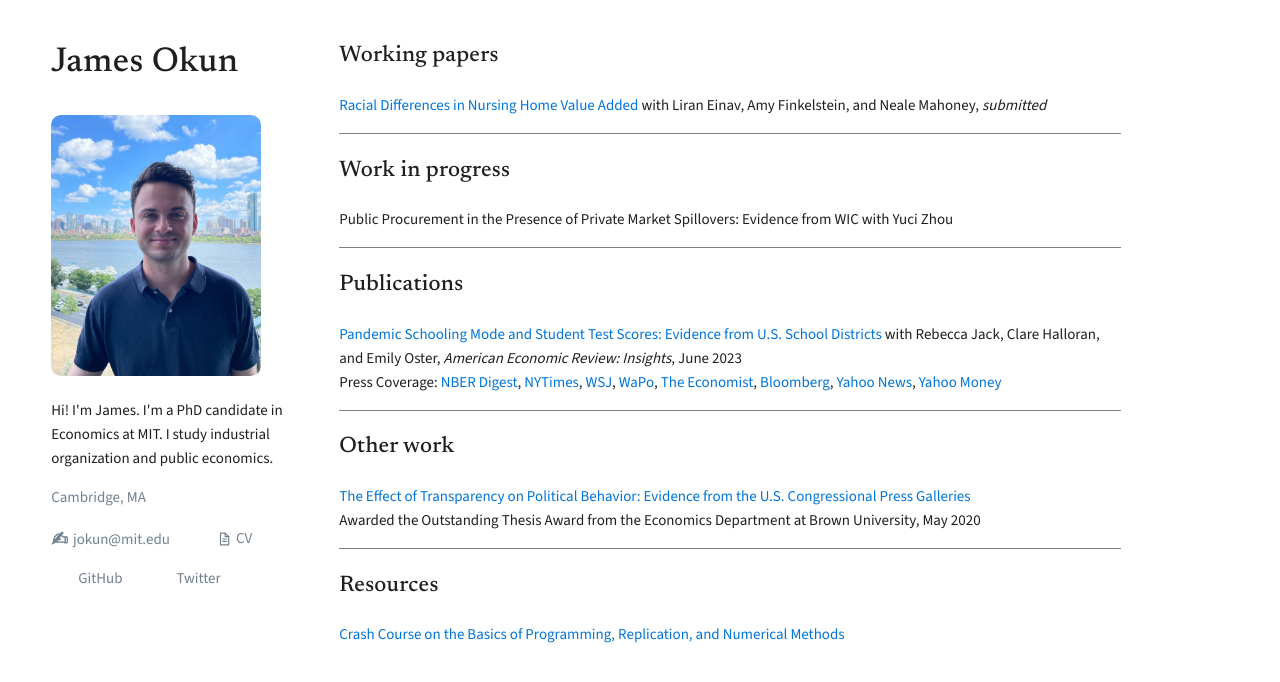
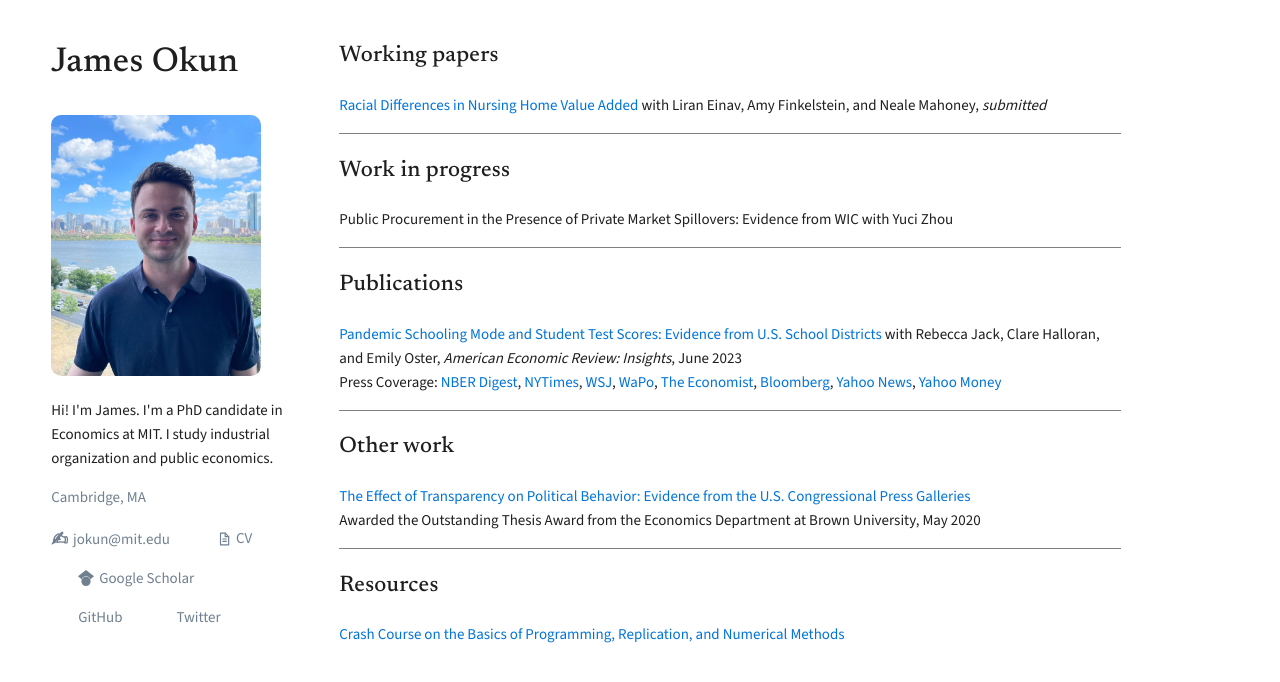
Before and after one commit to jamesokun/jamesokun.github.io, a Jekyll site: the page built from index.html, in a window 1280 px wide. Shown: the top 682 px of the page. Built offline with Jekyll 4.4.1, drawn with Linux system fonts in a browser that asks for light colours; the list of posts is cut into pages by our own code.

Commit message:
Update default.html

```diff
--- a/_layouts/default.html
+++ b/_layouts/default.html
@@ -50,6 +50,12 @@
             </svg>
             <span>CV</span>
           </a>
+          <a class="graylinks cv-link" href="https://scholar.google.com/citations?hl=en&user=TOHgUyIAAAAJ&view_op=list_works&gmla=AEk_c1uPjX8ebl3PN617mykCsfNZbDLTH_fNUGwVPQH-L4ZrN_F0tsdjCjc48jYFsibFIchIaOaiM1uPyBPRNmC_">
+            <svg width="16" height="16" viewBox="0 0 24 24" fill="slategray" xmlns="http://www.w3.org/2000/svg" aria-hidden="true">
+              <path d="M5.242 13.769 0 9.5 12 0l12 9.5-5.242 4.269C17.548 11.249 14.978 9.5 12 9.5c-2.977 0-5.548 1.748-6.758 4.269zM12 10a7 7 0 1 0 0 14 7 7 0 0 0 0-14z"/>
+            </svg>
+            <span>Google Scholar</span>
+          </a>
           {% if site.author.github %}
             <a class="graylinks" href="https://github.com/{{ site.author.github }}">GitHub</a>
           {% endif %}
```
